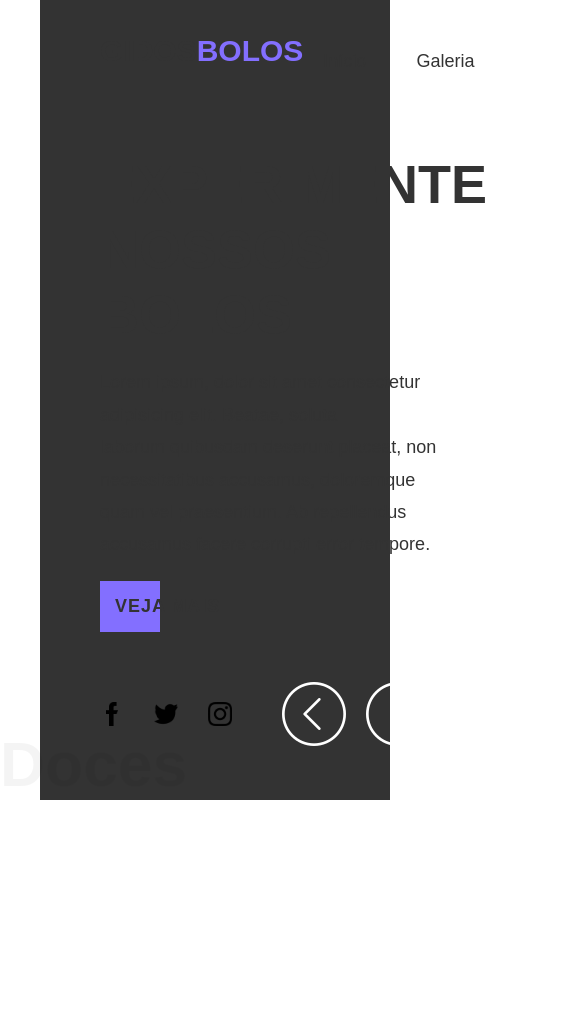
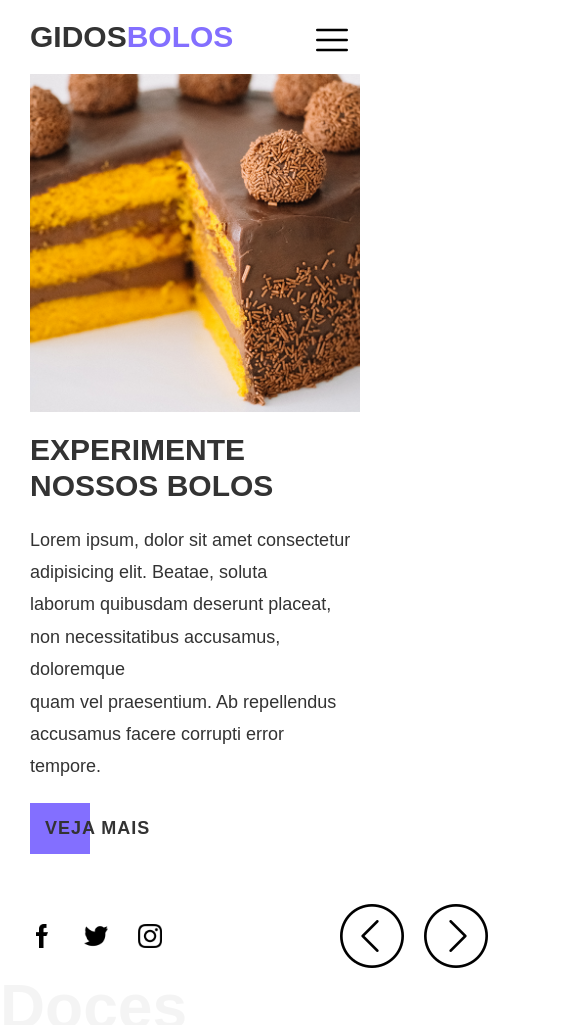
Before and after one commit to Dogleigo/gidosbolos-frontend, a website: page index.html in a window 390 px wide. Shown: the top 1025 px of the page, 585 px wide, since content can reach past the window. Before the commit the page ends 844 px from the top, so only its background shows below. Drawn offline with Linux system fonts and the light colour scheme.

Commit message:
Criação do menuToggle para mobile e responsividade na tela inicial

```diff
--- a/index.css
+++ b/index.css
@@ -234,3 +234,113 @@ header ul li a:active:before
 .icones .passador li:hover{
     opacity:0.5;
 }
+
+.iconeMenu{
+    display:none;
+}
+
+/* Iniciando responsividade */
+
+@media (max-width: 992px){
+
+    .container{
+        padding:20px 50px;
+    }
+    .container:before{
+        display: none;
+    }
+    header {
+        padding:0;
+    }
+    .icones .passador li{
+        filter:invert(0);
+    }
+    .icones .passador li:hover{
+        opacity:1;
+    }
+    .conteudo .textoBanner h2 {
+        font-size:30px;
+    }
+    .conteudo{
+        margin:0;
+        flex-direction:column-reverse;
+    }
+    .conteudo .imgBanner{
+        width:100%;
+        height:40vh;
+        margin:20px 0;
+    }
+    .conteudo .textoBanner{
+        max-width:100%;
+        padding-right:0;
+    }
+    header ul{
+        display:none;
+        position:fixed;
+        top:0;
+        left:0;
+        width:100%;
+        height:100vh;
+        background:#fff;
+        z-index:10000;
+        padding:100px 0;
+    }
+    header.active ul{
+        display:initial;
+    }
+    header ul li{
+        padding:30px;
+        text-align:center;
+    }
+    header ul li a{
+        color:#333 !important;
+        font-size:55px;
+    }
+    header ul li a:hover:before,
+    header ul li a:active:before
+    {
+        width:100%;
+    }
+    .iconeMenu{
+        display:initial;
+        position:absolute;
+        top:15px;
+        right:50px;
+        cursor:pointer;
+        padding:8px;
+        z-index:10000;
+        background:#fff url(img/icones/menu.png);
+        width:34px;
+        height:34px;
+        background-repeat:no-repeat;
+        background-position:6px;
+    }
+    header.active .iconeMenu{
+        margin-top:15px;
+        right:25px;
+        width:64px;
+        height:64px;
+        background:#fff url(img/icones/fechar.png);
+        background-repeat:no-repeat;
+        background-position:6px;
+        transition: 0.5s;
+        transform:rotate(360deg);
+    }
+
+}
+@media (max-width: 767px){
+
+    .container{
+        padding: 20px 30px;
+    }
+    .iconeMenu{
+        right:30px;
+    }
+    .icones .passador{
+        max-width:40px;
+    }
+    .conteudo .textoBanner{
+        position:relative;
+        max-width:500px;
+        margin-right:0px;
+}
--- a/index.html
+++ b/index.html
@@ -8,7 +8,7 @@
 </head>
 <body>
     <div class="container">
-        <header>
+        <header id="navegacao">
             <a href="#" class="logo">GIDOS<span>BOLOS</span></a>
                 <ul>
                     <li><a href="#" class="active">Início</a>
@@ -16,6 +16,7 @@
                     <li><a href="#">Sobre</a></li>
                     <li><a href="#">Contato</a></li>
                 </ul>
+                <span class="iconeMenu" onclick="menuToggle();"></span>
         </header>
         <div class="conteudo">
             <div class="textoBanner" id="mostrartextoslides">
@@ -66,8 +67,8 @@
                 <li><a href="#"><img src="img/icones/instagram.png"></a></li>
             </ul>
             <ul class="passador">
-                <li><a><img src="img/icones/left.png" onclick="voltarSlide(); voltarTextoSlide();"></a></li>
-                <li><a><img src="img/icones/right.png" onclick="passarSlide(); passarTextoSlide();"></a></li>
+                <li><a><img src="img/icones/esquerda.png" onclick="voltarSlide(); voltarTextoSlide();"></a></li>
+                <li><a><img src="img/icones/direita.png" onclick="passarSlide(); passarTextoSlide();"></a></li>
             </ul>
         </div>
     </div>
@@ -108,6 +109,15 @@
                 i = (i - 1 + textoslides.length) % textoslides.length;
                 textoslides[i].classList.add('active');
             }
+
+            //Menu CSS e JS
+
+            function menuToggle(){
+                var nav = document.getElementById('navegacao');
+                nav.classList.toggle('active')
+
+            }
+
     </script>
 </body>
 </html>
```
Also changed, not shown: img/icones/direita.png (renamed from img/icones/right.png), img/icones/esquerda.png (renamed from img/icones/left.png), img/icones/fechar.png (added), img/icones/menu.png (added).
